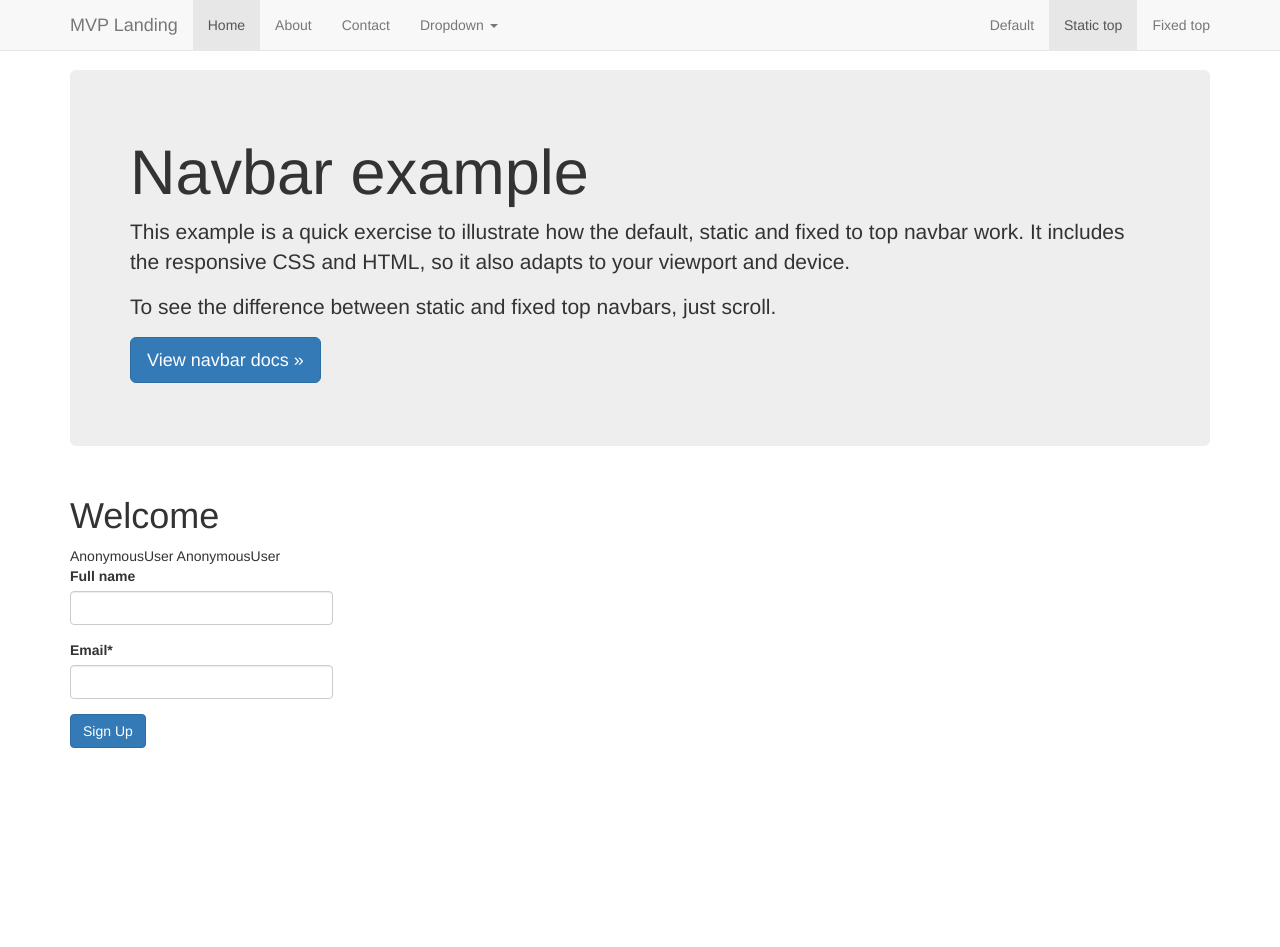
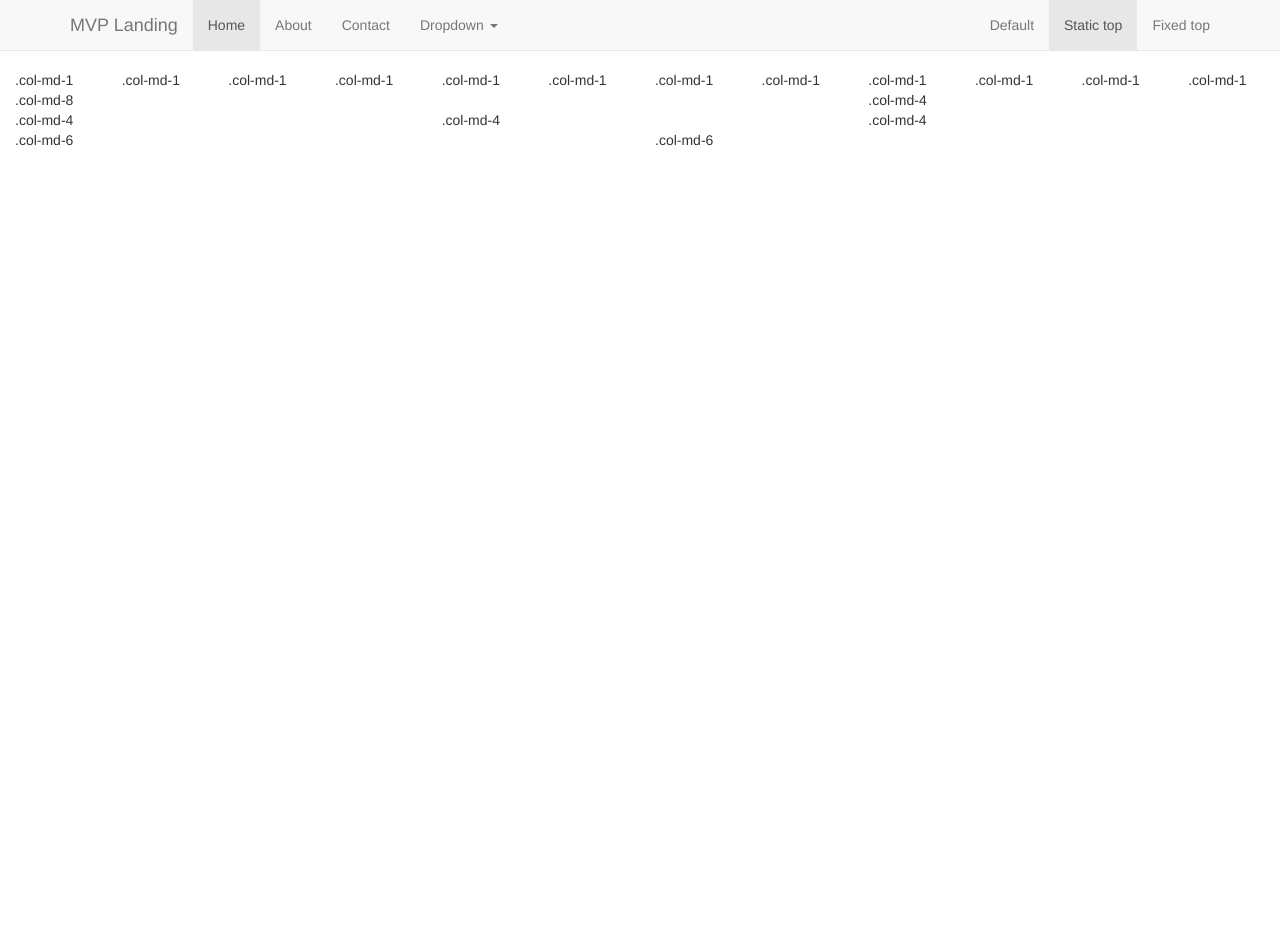
Before and after one commit to gdgeyter/src, a Django app: page / in a window 1280 px wide. Shown: the top 947 px of the page. Run offline with Django 3.2, Linux system fonts and the light colour scheme; some libraries are stand-ins or nearby versions.

Commit message:
end of video 22 (bootstrap grid)

```diff
--- a/newsletter/views.py
+++ b/newsletter/views.py
@@ -38,7 +38,7 @@ def home(request):
         print(instance.timestamp)
 
 
-    return render(request, "home.html", context)
+    return render(request, "example_fluid.html", context)
 
 def contact(request):
 
--- a/templates/base.html
+++ b/templates/base.html
@@ -19,7 +19,7 @@
 {% include 'navbar.html' %}
 
 
-    <div class="container">
+    <div class="container-fluid">
 
     {% block jumbotron %}
     {% endblock %}
--- /dev/null
+++ b/templates/example_fluid.html
@@ -0,0 +1,34 @@
+{%  extends 'base.html' %}
+
+{% block jumbotron %}
+{%  endblock %}
+
+{% block content %}
+<div class="row">
+  <div class="col-md-1">.col-md-1</div>
+  <div class="col-md-1">.col-md-1</div>
+  <div class="col-md-1">.col-md-1</div>
+  <div class="col-md-1">.col-md-1</div>
+  <div class="col-md-1">.col-md-1</div>
+  <div class="col-md-1">.col-md-1</div>
+  <div class="col-md-1">.col-md-1</div>
+  <div class="col-md-1">.col-md-1</div>
+  <div class="col-md-1">.col-md-1</div>
+  <div class="col-md-1">.col-md-1</div>
+  <div class="col-md-1">.col-md-1</div>
+  <div class="col-md-1">.col-md-1</div>
+</div>
+<div class="row">
+  <div class="col-md-8">.col-md-8</div>
+  <div class="col-md-4">.col-md-4</div>
+</div>
+<div class="row">
+  <div class="col-md-4">.col-md-4</div>
+  <div class="col-md-4">.col-md-4</div>
+  <div class="col-md-4">.col-md-4</div>
+</div>
+<div class="row">
+  <div class="col-md-6">.col-md-6</div>
+  <div class="col-md-6">.col-md-6</div>
+</div>
+{%  endblock %}
```
